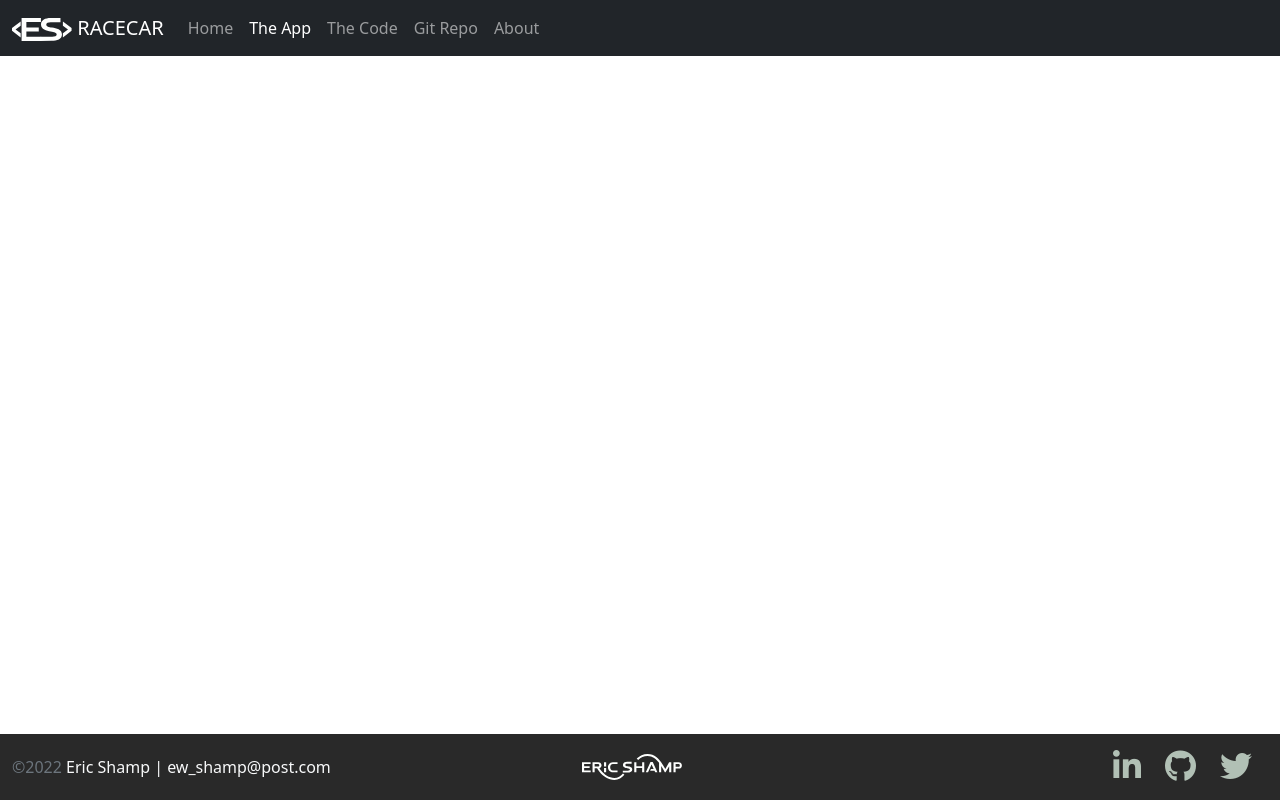
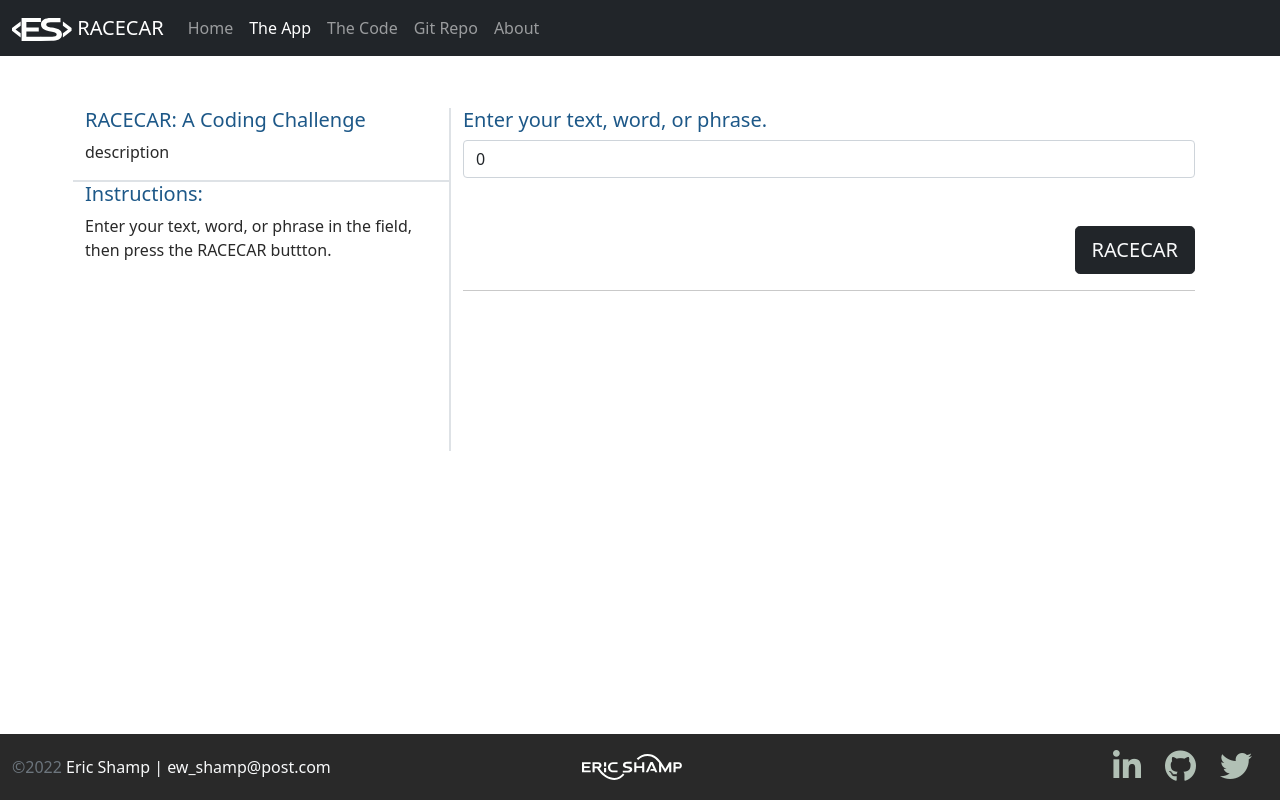
Before and after one commit to EW-Shamp/racecar, a plain HTML site: page app.html in a window 1280 px wide. Drawn offline with nearby package versions, Linux system fonts and the light colour scheme.

Commit message:
App page complete

```diff
--- a/app.html
+++ b/app.html
@@ -51,7 +51,42 @@
     <!-- Main Section -->
     <main class="flex-shrink-0">
         <div class="container">
-
+            <div class="row row-cols-1 row-cols-lg-2 mt-5">
+                <div class="col-lg-4 border-end border-2">
+                    <div class="row row-cols-1 border-bottom border-2">
+                        <h5>RACECAR: A Coding Challenge</h5>
+                        <p>
+                            description
+                        </p>
+                    </div>
+                    <div class="row row-cols-1">
+                        <h5>Instructions:</h5>
+                        <p>
+                            Enter your text, word, or phrase in the field, then press the RACECAR buttton.
+                        </p>
+                    </div>
+                </div>
+                <div class="col-lg-8">
+                    <h5>Enter your text, word, or phrase.</h5>
+                    <form class="row">
+                        <div class="col-12">
+                            <input id="phrase" class="form-control" placeholder="Phrase here" type="text"
+                             aria-label="Phrase input" value="0"/>
+                        </div>
+                        <div class="col d-flex justify-content-end mt-5">
+                            <button id="btnSubmit" class="btn btn-lg btn-dark text-light" aria-label="Submit Button">RACECAR</button>
+                        </div>
+                    </form>
+                    <hr>
+                    <div class="alert alert-danger mt-5 invisible fade show" id="alert" role="alert">
+                        <h4 class="alertHeading">Way to Go!!</h4>
+                        <hr>
+                        <p class="mb-0" id="msg">
+                            <!-- message goes here -->
+                        </p>
+                    </div>
+                </div>
+            </div>
         </div>
     </main>
     <!-- Footer Section -->
```
